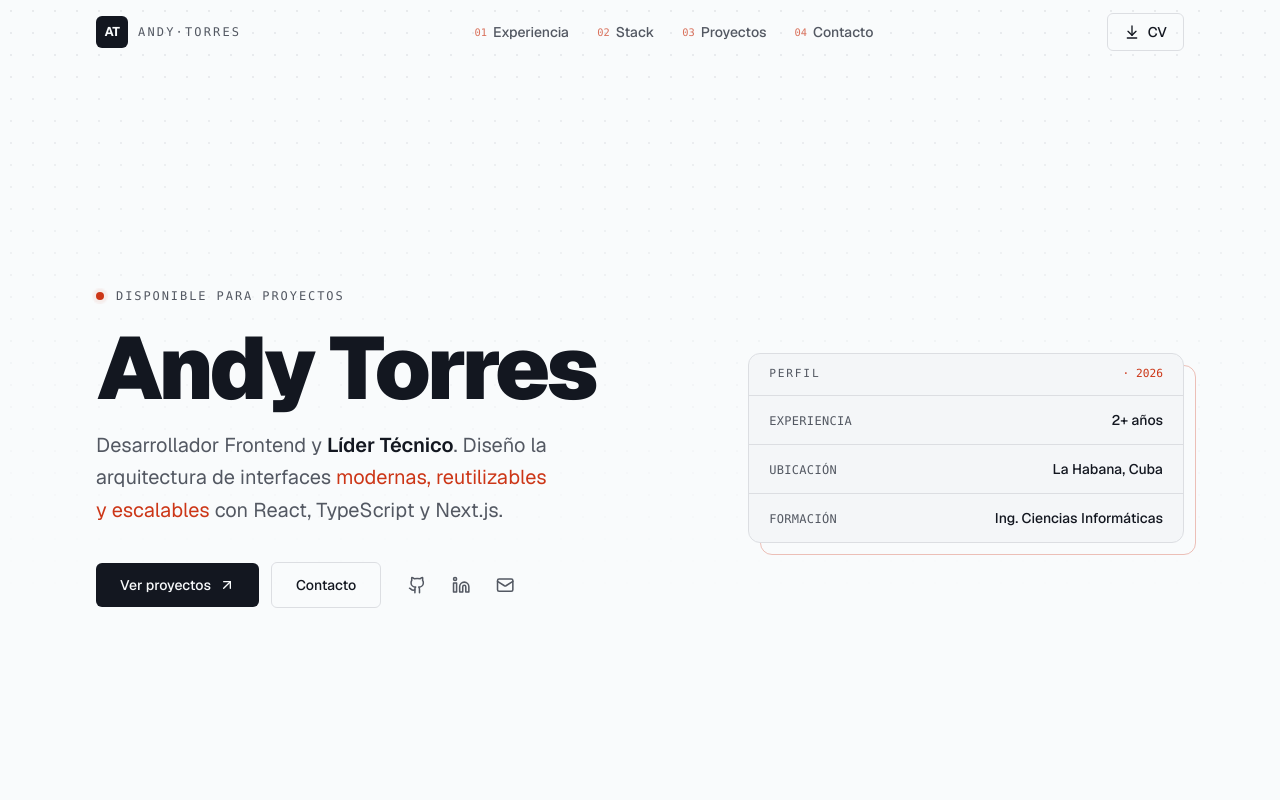
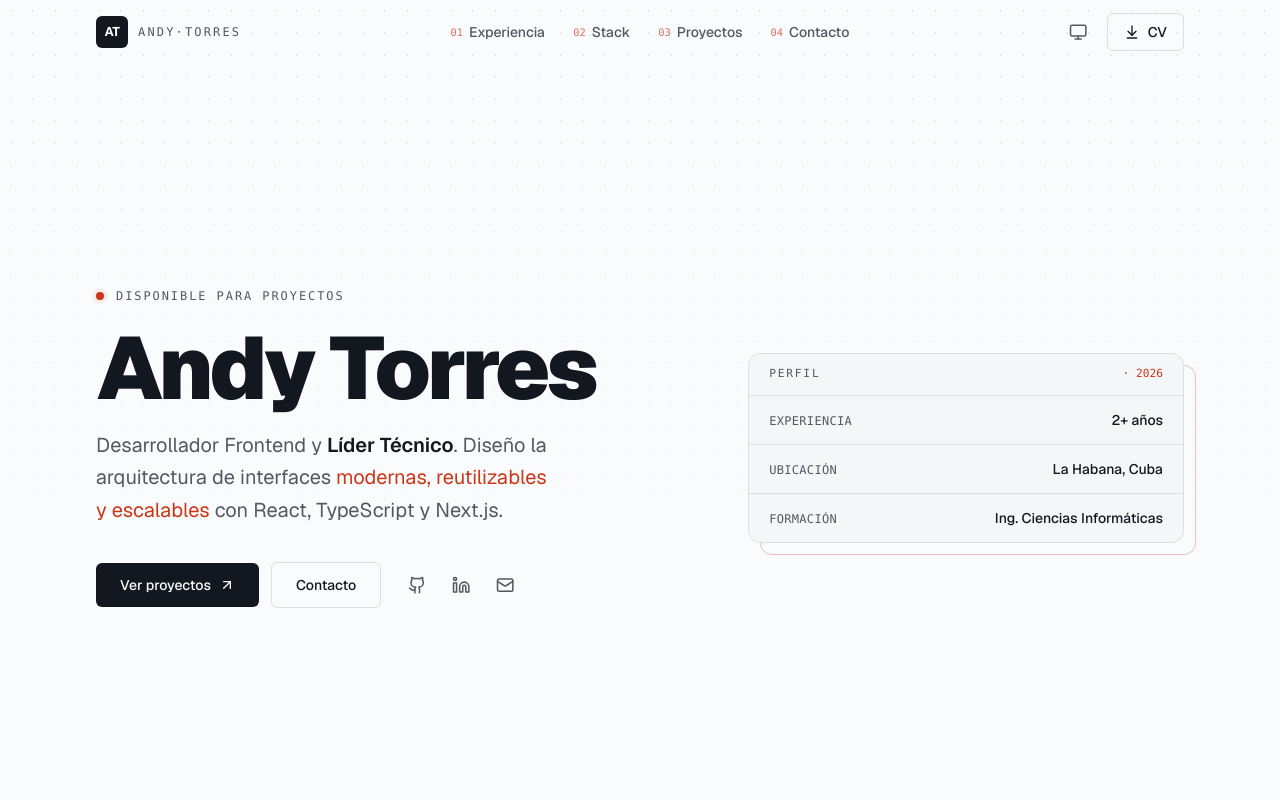
Before and after one commit to Andywrld/Portafolio, a React (Vite) app: page / in a window 1280 px wide. Shown: the top 800 px of the page. Built offline with nearby package versions, Linux system fonts and the light colour scheme.

Commit message:
add theme dark

```diff
--- a/index.html
+++ b/index.html
@@ -9,6 +9,29 @@
     />
     <meta name="theme-color" content="#fbfbfd" />
     <title>Andy Torres — Frontend & Líder Técnico</title>
+    <!-- Resolve the theme before first paint so there is no light flash.
+         Keep the key and colors in sync with src/hook/useTheme.ts. -->
+    <script>
+      (function () {
+        var theme = 'light';
+        try {
+          var stored = localStorage.getItem('theme');
+          theme =
+            stored === 'light' || stored === 'dark'
+              ? stored
+              : window.matchMedia('(prefers-color-scheme: dark)').matches
+                ? 'dark'
+                : 'light';
+        } catch (error) {
+          /* Storage blocked: fall back to light. */
+        }
+        document.documentElement.dataset.theme = theme;
+        var meta = document.querySelector('meta[name="theme-color"]');
+        if (meta) {
+          meta.setAttribute('content', theme === 'dark' ? '#0c0e14' : '#fbfbfd');
+        }
+      })();
+    </script>
   </head>
   <body>
     <div id="root"></div>
--- a/src/components/header/Header.tsx
+++ b/src/components/header/Header.tsx
@@ -1,5 +1,7 @@
 import { useEffect, useState } from 'react';
 import { scrollToSection } from '@/hook/ScrollToSection';
+import { useTheme } from '@/hook/useTheme';
+import { ThemeToggle } from '@/components/ui/ThemeToggle';
 import { ArrowDownToLine, MenuIcon, XIcon } from 'lucide-react';
 
 const navItems = [
@@ -12,6 +14,7 @@ const navItems = [
 export const HeaderComponent = () => {
   const [scrolled, setScrolled] = useState(false);
   const [mobileOpen, setMobileOpen] = useState(false);
+  const { theme, cycleTheme } = useTheme();
 
   useEffect(() => {
     const handleScroll = () => setScrolled(window.scrollY > 24);
@@ -73,8 +76,10 @@ export const HeaderComponent = () => {
             ))}
           </div>
 
-          {/* CV + mobile toggle */}
+          {/* Theme + CV + mobile toggle */}
           <div className='flex items-center gap-2'>
+            <ThemeToggle theme={theme} onCycle={cycleTheme} />
+
             <a
               href='/Cv-Andy.pdf'
               download='Andy-Torres-CV.pdf'
--- /dev/null
+++ b/src/components/ui/ThemeToggle.tsx
@@ -0,0 +1,32 @@
+import { Monitor, Moon, Sun, type LucideIcon } from 'lucide-react';
+import type { Theme } from '@/hook/useTheme';
+
+const THEME_META: Record<Theme, { icon: LucideIcon; label: string }> = {
+  system: { icon: Monitor, label: 'Sistema' },
+  light: { icon: Sun, label: 'Claro' },
+  dark: { icon: Moon, label: 'Oscuro' },
+};
+
+type ThemeToggleProps = {
+  theme: Theme;
+  onCycle: () => void;
+};
+
+export const ThemeToggle = ({ theme, onCycle }: ThemeToggleProps) => {
+  const { icon: Icon, label } = THEME_META[theme];
+
+  return (
+    <button
+      type='button'
+      onClick={onCycle}
+      className='pressable grid size-10 place-items-center rounded-md text-muted-foreground transition-colors hover:bg-foreground/[0.05] hover:text-foreground'
+      aria-label={`Tema: ${label}. Cambiar tema`}
+      title={`Tema: ${label}`}
+    >
+      {/* Keyed so each change replays the swap animation */}
+      <span key={theme} className='theme-icon'>
+        <Icon className='h-[1.15rem] w-[1.15rem]' />
+      </span>
+    </button>
+  );
+};
--- /dev/null
+++ b/src/hook/useTheme.ts
@@ -0,0 +1,89 @@
+import { useCallback, useEffect, useRef, useState } from 'react';
+
+export type Theme = 'light' | 'dark' | 'system';
+export type ResolvedTheme = 'light' | 'dark';
+
+/** Must stay in sync with the bootstrap script in index.html. */
+const STORAGE_KEY = 'theme';
+const DARK_QUERY = '(prefers-color-scheme: dark)';
+const THEME_COLOR: Record<ResolvedTheme, string> = {
+  light: '#fbfbfd',
+  dark: '#0c0e14',
+};
+
+/** 'system' is the default, so it is stored as the absence of a value. */
+const readStoredTheme = (): Theme => {
+  try {
+    const stored = localStorage.getItem(STORAGE_KEY);
+    return stored === 'light' || stored === 'dark' ? stored : 'system';
+  } catch {
+    return 'system';
+  }
+};
+
+const prefersDark = () => window.matchMedia(DARK_QUERY).matches;
+
+const applyTheme = (resolved: ResolvedTheme) => {
+  document.documentElement.dataset.theme = resolved;
+  document
+    .querySelector('meta[name="theme-color"]')
+    ?.setAttribute('content', THEME_COLOR[resolved]);
+};
+
+const THEME_CYCLE: Theme[] = ['system', 'light', 'dark'];
+
+export const useTheme = () => {
+  const [theme, setThemeState] = useState<Theme>(readStoredTheme);
+  const [systemDark, setSystemDark] = useState(prefersDark);
+  const isFirstRun = useRef(true);
+  const transitionTimer = useRef<number>(undefined);
+
+  const resolvedTheme: ResolvedTheme =
+    theme === 'system' ? (systemDark ? 'dark' : 'light') : theme;
+
+  useEffect(() => {
+    const query = window.matchMedia(DARK_QUERY);
+    const handleChange = (event: MediaQueryListEvent) =>
+      setSystemDark(event.matches);
+
+    query.addEventListener('change', handleChange);
+    return () => query.removeEventListener('change', handleChange);
+  }, []);
+
+  useEffect(() => {
+    // The bootstrap script already painted the right theme; don't animate it.
+    if (isFirstRun.current) {
+      isFirstRun.current = false;
+      applyTheme(resolvedTheme);
+      return;
+    }
+
+    const root = document.documentElement;
+    root.classList.add('theme-switching');
+    applyTheme(resolvedTheme);
+
+    window.clearTimeout(transitionTimer.current);
+    transitionTimer.current = window.setTimeout(
+      () => root.classList.remove('theme-switching'),
+      220
+    );
+  }, [resolvedTheme]);
+
+  useEffect(() => () => window.clearTimeout(transitionTimer.current), []);
+
+  const setTheme = useCallback((next: Theme) => {
+    try {
+      if (next === 'system') localStorage.removeItem(STORAGE_KEY);
+      else localStorage.setItem(STORAGE_KEY, next);
+    } catch {
+      // Storage blocked (private mode): keep the choice for this session only.
+    }
+    setThemeState(next);
+  }, []);
+
+  const cycleTheme = useCallback(() => {
+    setTheme(THEME_CYCLE[(THEME_CYCLE.indexOf(theme) + 1) % THEME_CYCLE.length]);
+  }, [theme, setTheme]);
+
+  return { theme, resolvedTheme, setTheme, cycleTheme };
+};
--- a/src/styles/index.css
+++ b/src/styles/index.css
@@ -1,10 +1,16 @@
 @import 'tailwindcss';
 @import '@/assets/font/fonts.css';
 
+/* Theme is driven by data-theme on <html>, set before paint by the inline
+   bootstrap in index.html. This rewires Tailwind's `dark:` variant to match,
+   so it never falls back to the prefers-color-scheme media query. */
+@custom-variant dark (&:where([data-theme='dark'], [data-theme='dark'] *));
+
 /*
   Design system — "engineered specimen"
-  Light, high-contrast, one committed accent (vermilion).
+  High-contrast, one committed accent (vermilion).
   No gradient text, no glassmorphism, no neon. Type + precision carry it.
+  Light is the base scale below; dark overrides the same tokens.
 */
 
 @theme {
@@ -49,6 +55,48 @@
   --ease-out-quart: cubic-bezier(0.25, 1, 0.5, 1);
   --ease-out-expo: cubic-bezier(0.16, 1, 0.3, 1);
   --ease-in-out-strong: cubic-bezier(0.77, 0, 0.175, 1);
+}
+
+/* ── Dark scale ──
+   Same structure, same accent identity. Cool ink instead of cool paper.
+   The accent is lifted (L 0.56 → 0.70) because vermilion at paper luminance
+   drops to ~3:1 on dark ink; at 0.70 it reads 6.8:1 and takes dark text.
+   Unlayered on purpose: these must win over the @theme layer's :root. */
+:root {
+  color-scheme: light;
+}
+
+:root[data-theme='dark'] {
+  color-scheme: dark;
+
+  --color-background: oklch(0.165 0.012 265);
+  --color-foreground: oklch(0.955 0.005 255);
+
+  --color-card: oklch(0.205 0.014 265);
+  --color-card-foreground: oklch(0.955 0.005 255);
+
+  --color-popover: oklch(0.205 0.014 265);
+  --color-popover-foreground: oklch(0.955 0.005 255);
+
+  --color-muted: oklch(0.235 0.014 265);
+  --color-muted-foreground: oklch(0.715 0.015 265); /* ~7.6:1 on ink */
+
+  --color-primary: oklch(0.7 0.165 38);
+  --color-primary-foreground: oklch(0.17 0.03 35);
+
+  /* Inverted blocks flip with the surface: light slab, ink type */
+  --color-secondary: oklch(0.93 0.006 255);
+  --color-secondary-foreground: oklch(0.18 0.02 265);
+
+  --color-accent: oklch(0.7 0.165 38);
+  --color-accent-foreground: oklch(0.17 0.03 35);
+
+  --color-destructive: oklch(0.68 0.18 25);
+  --color-destructive-foreground: oklch(0.16 0.02 25);
+
+  --color-border: oklch(0.295 0.013 265);
+  --color-input: oklch(0.295 0.013 265);
+  --color-ring: oklch(0.7 0.165 38);
 }
 
 @layer base {
@@ -135,6 +183,36 @@ html.js .reveal[data-stagger].is-visible > *:nth-child(8) { animation-delay: 420
   }
 }
 
+/* ── Theme switch ──
+   Surfaces cross-fade for one beat, then the override is removed so it never
+   competes with component-level transitions. Applied by useTheme. */
+html.theme-switching,
+html.theme-switching *,
+html.theme-switching *::before,
+html.theme-switching *::after {
+  transition:
+    background-color 200ms var(--ease-out-quart),
+    border-color 200ms var(--ease-out-quart),
+    color 200ms var(--ease-out-quart),
+    fill 200ms var(--ease-out-quart) !important;
+}
+
+@keyframes theme-icon-in {
+  from {
+    opacity: 0;
+    transform: rotate(-45deg) scale(0.65);
+  }
+  to {
+    opacity: 1;
+    transform: none;
+  }
+}
+.theme-icon {
+  display: grid;
+  place-items: center;
+  animation: theme-icon-in 0.3s var(--ease-out-expo);
+}
+
 /* ── Micro utilities ── */
 
 /* Pressable feedback — the interface should feel like it's listening */
@@ -207,6 +285,15 @@ html.js .reveal[data-stagger].is-visible > *:nth-child(8) { animation-delay: 420
   .pressable:active {
     transform: none;
   }
+  .theme-icon {
+    animation: none;
+  }
+  html.theme-switching,
+  html.theme-switching *,
+  html.theme-switching *::before,
+  html.theme-switching *::after {
+    transition: none !important;
+  }
 }
 
 /* Hover intent only on real pointers */
```
